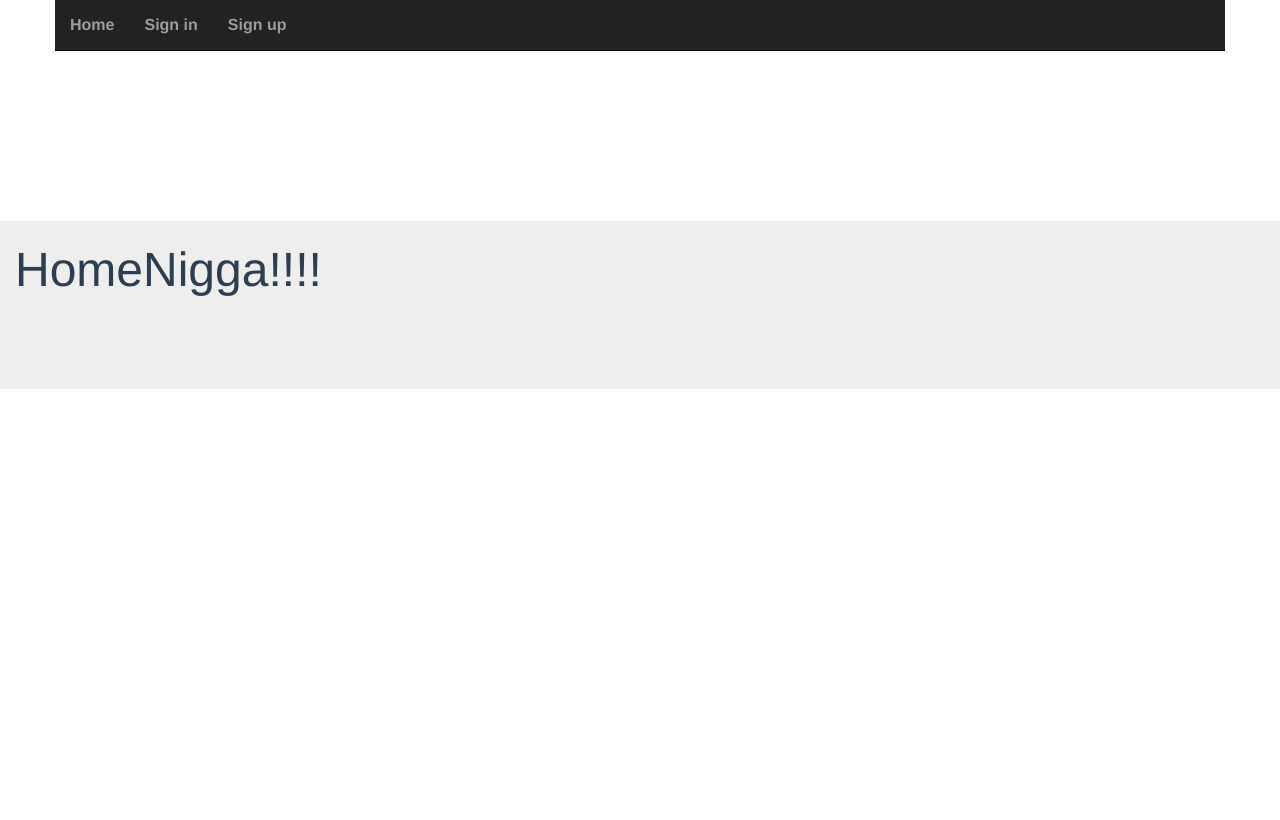
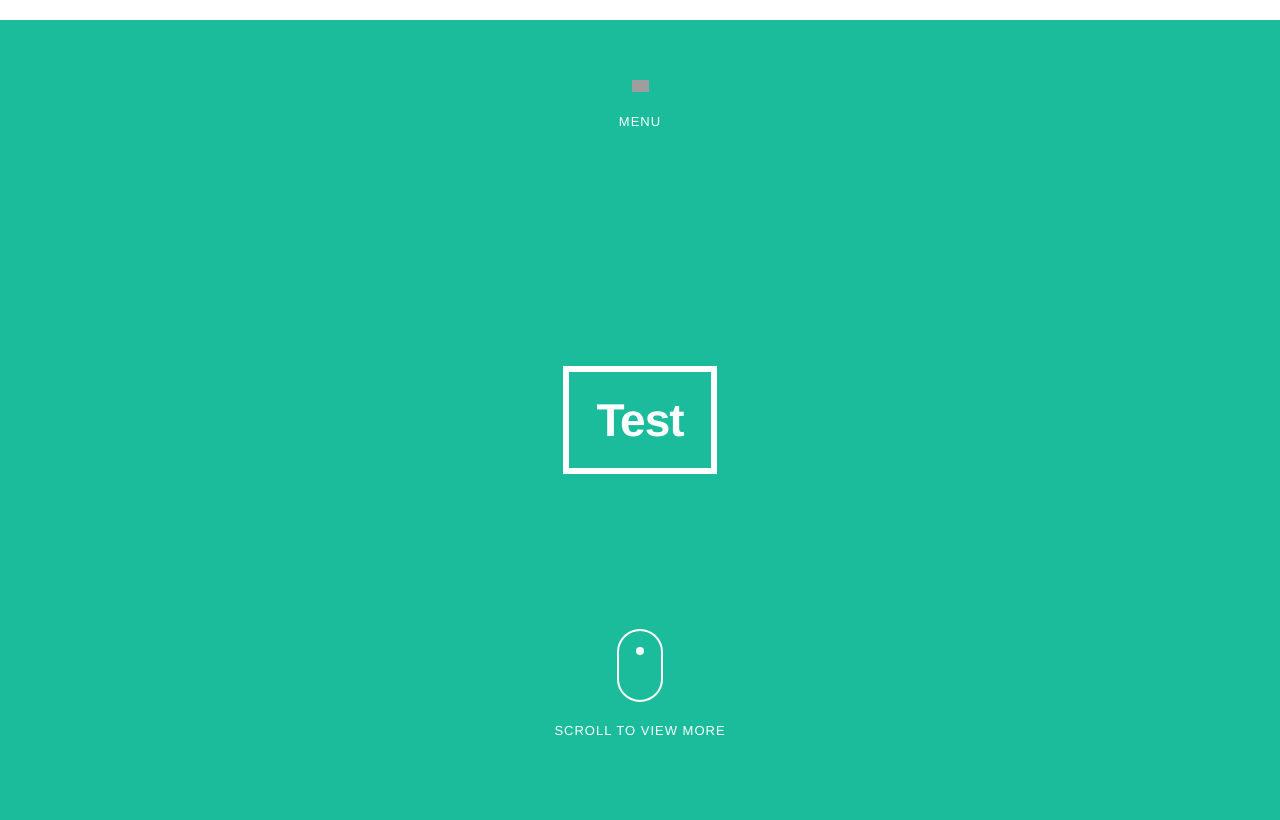
Before and after one commit to marknatera/paradigmsm, a Rails app: page / in a window 1280 px wide. Before the commit the page ends 389 px from the top, so only its background shows below. Run offline with Rails 7, Linux system fonts and the light colour scheme; style sheets or scripts are compiled from the project's sources; parts of the project's set-up code (start-up, migrations or seed data) failed here and were passed over; some libraries are stand-ins or nearby versions; some web fonts are replaced; grey boxes are pictures that could not be loaded.

Commit message:
Adding Navbar and home section

```diff
--- a/app/helpers/application_helper.rb
+++ b/app/helpers/application_helper.rb
@@ -1,2 +1,7 @@
 module ApplicationHelper
+
+	def title(page_title)
+  		content_for :title, page_title.to_s
+	end
+
 end
--- a/app/views/layouts/_navigation.html.erb
+++ b/app/views/layouts/_navigation.html.erb
@@ -1,19 +1,17 @@
-<%# navigation styled for Bootstrap 3.0 %>
-<nav class="navbar navbar-inverse navbar-fixed-top">
-  <div class="container">
-    <div class="navbar-header">
-      <button type="button" class="navbar-toggle" data-toggle="collapse" data-target=".navbar-collapse">
-        <span class="sr-only">Toggle navigation</span>
-        <span class="icon-bar"></span>
-        <span class="icon-bar"></span>
-        <span class="icon-bar"></span>
-      </button>
-      <%= link_to 'Home', root_path, class: 'navbar-brand' %>
-    </div>
-    <div class="collapse navbar-collapse">
-      <ul class="nav navbar-nav">
-        <%= render 'layouts/navigation_links' %>
-      </ul>
+<div class="container">
+  <div class="row">
+    <div class="navbar" role="navigation">
+      <div class="navbar-header">
+        <button type="button" class="navbar-toggle">
+          <span>MENU</span>
+          <div>CLOSE</div>
+        </button>
+        <div class="navbar-collapse collapse">
+          <ul class="nav">
+            <%= render 'layouts/navigation_links' %>
+          </ul>
+        </div>
+      </div>
     </div>
   </div>
-</nav>
+</div>
--- a/app/views/layouts/application.html.erb
+++ b/app/views/layouts/application.html.erb
@@ -2,19 +2,20 @@
 <html>
   <head>
     <meta name="viewport" content="width=device-width, initial-scale=1.0">
-    <title><%= content_for?(:title) ? yield(:title) : "Myapp" %></title>
-    <meta name="description" content="<%= content_for?(:description) ? yield(:description) : "Myapp" %>">
+    <title><%= yield(:title) %></title>
+    <meta name="description" content="<%= content_for?(:description) ? yield(:description) : "Paradigm Sports Management" %>">
     <%= stylesheet_link_tag 'application', media: 'all', 'data-turbolinks-track' => true %>
     <%= javascript_include_tag 'application', 'data-turbolinks-track' => true %>
     <%= csrf_meta_tags %>
   </head>
   <body>
-    <header>
+
+    <header class="header-16">
       <%= render 'layouts/navigation' %>
     </header>
-    <main role="main">
-       <%= render 'layouts/messages' %>
+
+
        <%= yield %>
-    </main>
+
   </body>
 </html>
--- a/app/views/pages/home.html.erb
+++ b/app/views/pages/home.html.erb
@@ -1 +1,18 @@
-<h1>HomeNigga!!!!</h1>
+<% title "Home | Paradigm Sports Management" %>
+<section class="header-16-sub">
+	<div id="h-16-pt-main" class="page-transitions pt-perspective">
+	  <div class="v-center pt-page pt-page-1 pt-page-current bg-turquoise">
+	    <div>
+	      <div class="background">&nbsp;</div>
+	      <div class="container">
+	        <div class="hero-unit">
+	          <h1>Test</h1>
+	        </div>
+	      </div>
+	    </div>
+	    <span class="scroll-btn"><a href="#"> <span class="mouse"><span> </span></span>SCROLL TO VIEW MORE</a>
+	    </span>
+	  </div>
+	</div	>
+</section>
+<div class="delimiter"></div>
```
